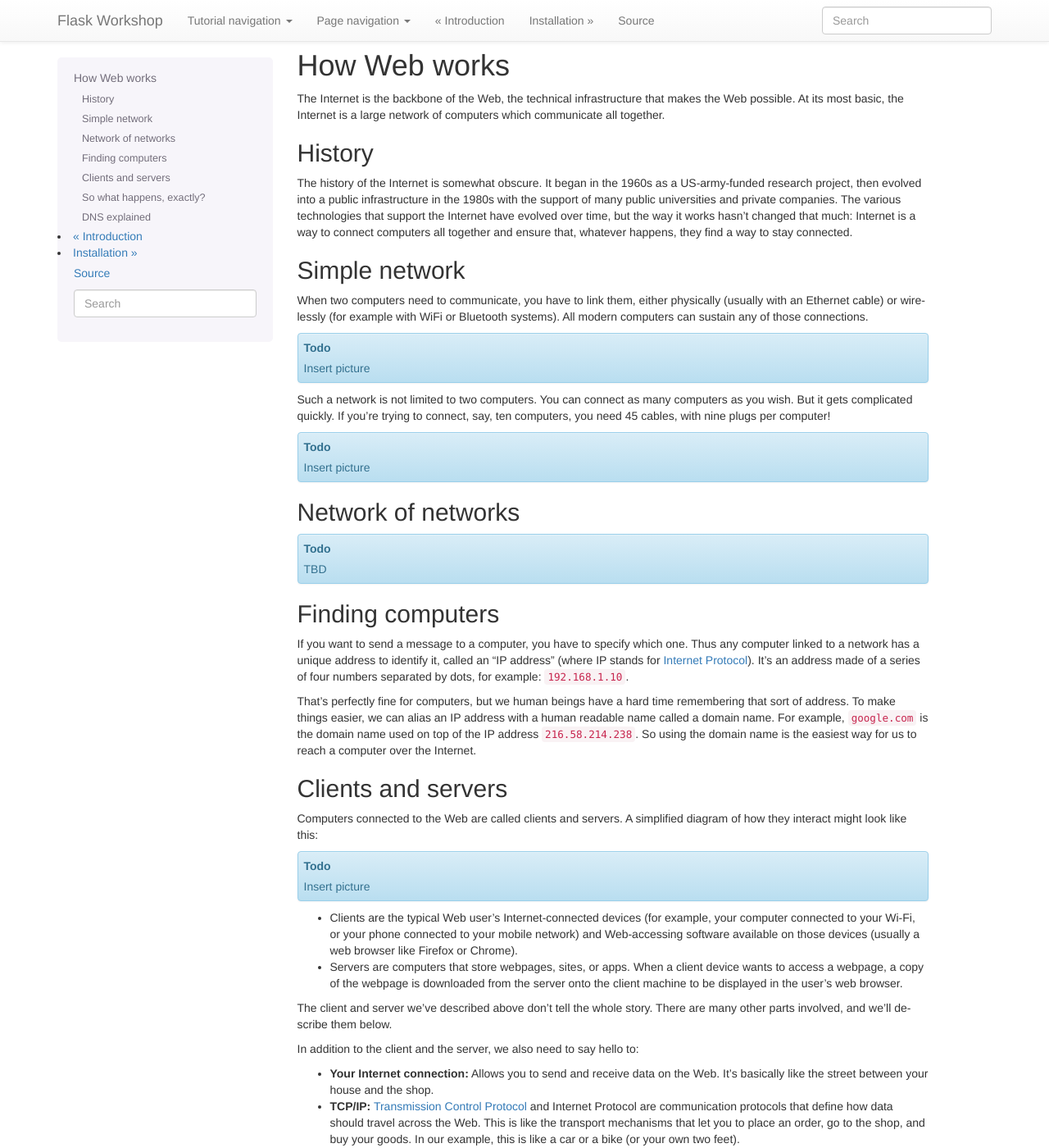
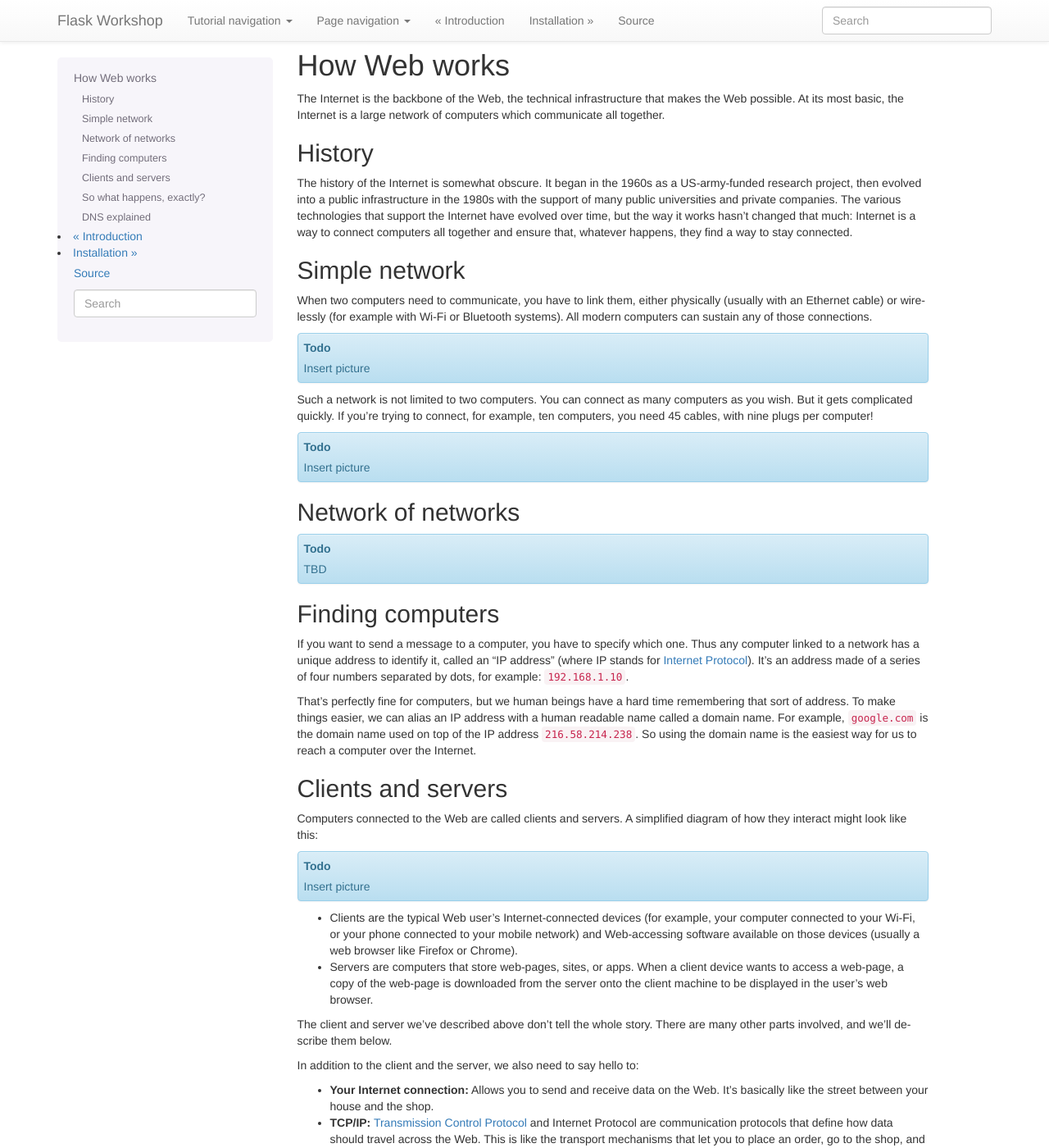
Before and after one commit to cutwater/FlaskWorkshop, a Sphinx documentation site: the page built from docs/how-web-works.rst, in a window 1280 px wide and 1400 px high. Shown: the whole window at 82% size. Built offline with Sphinx 7.4.7, drawn with Linux system fonts in a browser that asks for light colours; some of the changed text lies outside the part shown.

Commit message:
Fix mistakes

```diff
--- a/docs/how-web-works.rst
+++ b/docs/how-web-works.rst
@@ -22,14 +22,14 @@
 
 When two computers need to communicate, you have to link them,
 either physically (usually with an Ethernet cable) or wirelessly
-(for example with WiFi or Bluetooth systems).
+(for example with Wi-Fi or Bluetooth systems).
 All modern computers can sustain any of those connections.
 
 .. todo:: Insert picture
 
 Such a network is not limited to two computers. You can connect as many
 computers as you wish. But it gets complicated quickly. If you're trying
-to connect, say, ten computers, you need 45 cables, with nine plugs per
+to connect, for example, ten computers, you need 45 cables, with nine plugs per
 computer!
 
 .. todo:: Insert picture
@@ -67,8 +67,8 @@
   (for example, your computer connected to your Wi-Fi, or your phone
   connected to your mobile network) and Web-accessing software available
   on those devices (usually a web browser like Firefox or Chrome).
-* Servers are computers that store webpages, sites, or apps.
-  When a client device wants to access a webpage, a copy of the webpage
+* Servers are computers that store web-pages, sites, or apps.
+  When a client device wants to access a web-page, a copy of the web-page
   is downloaded from the server onto the client machine to be displayed
   in the user's web browser.
 
@@ -132,7 +132,7 @@
 However, it's not very easy to remember, is it?
 That's why Domain Name Servers were invented.
 These are special servers that match up a web address you type into y
-our browser (like ``google.com``) to the website's real (IP) address.
+our browser (like ``google.com``) to the web-site's real (IP) address.
 
 Websites can be reached directly via their IP addresses.
 Try going to the Google website by typing ``216.58.214.238``
```
